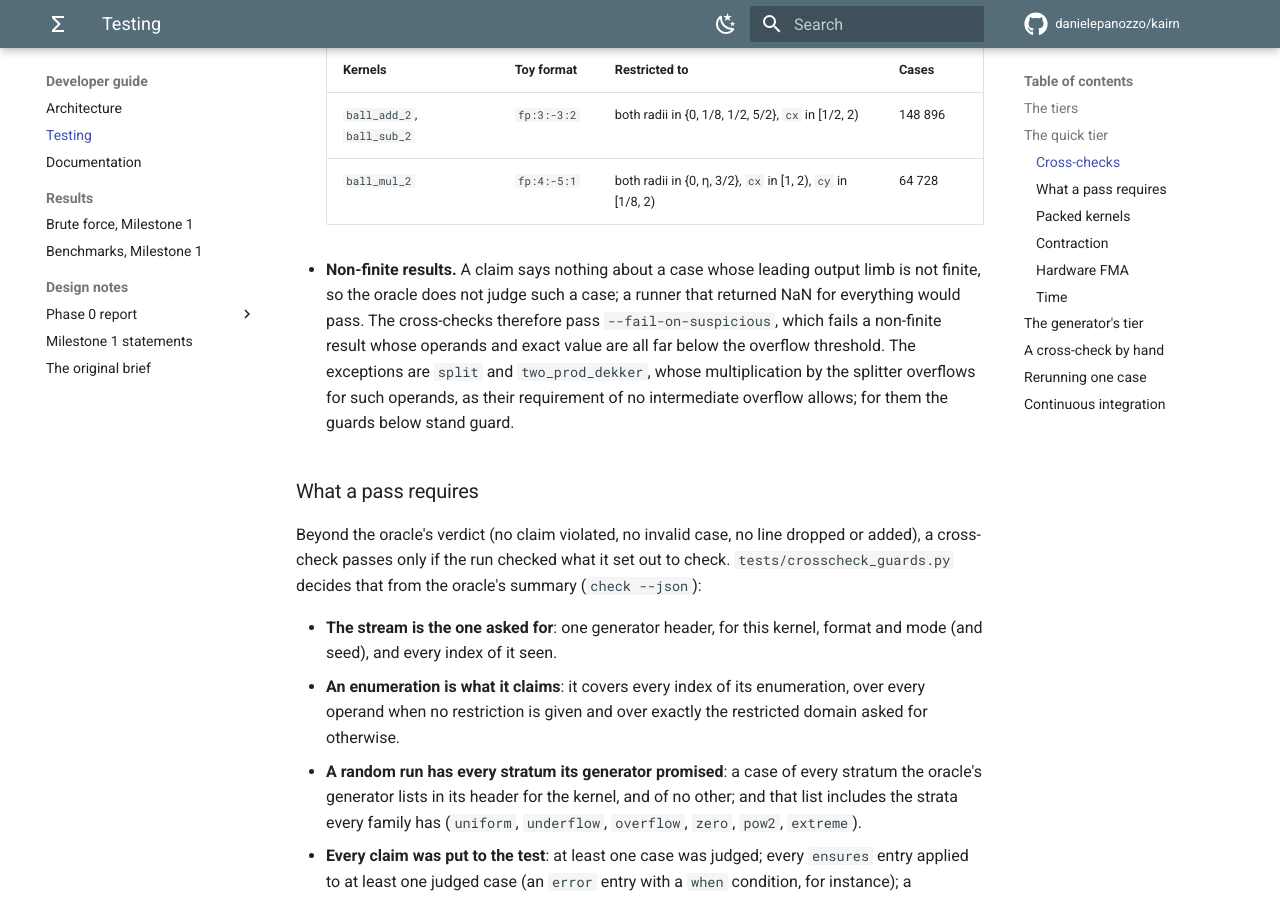
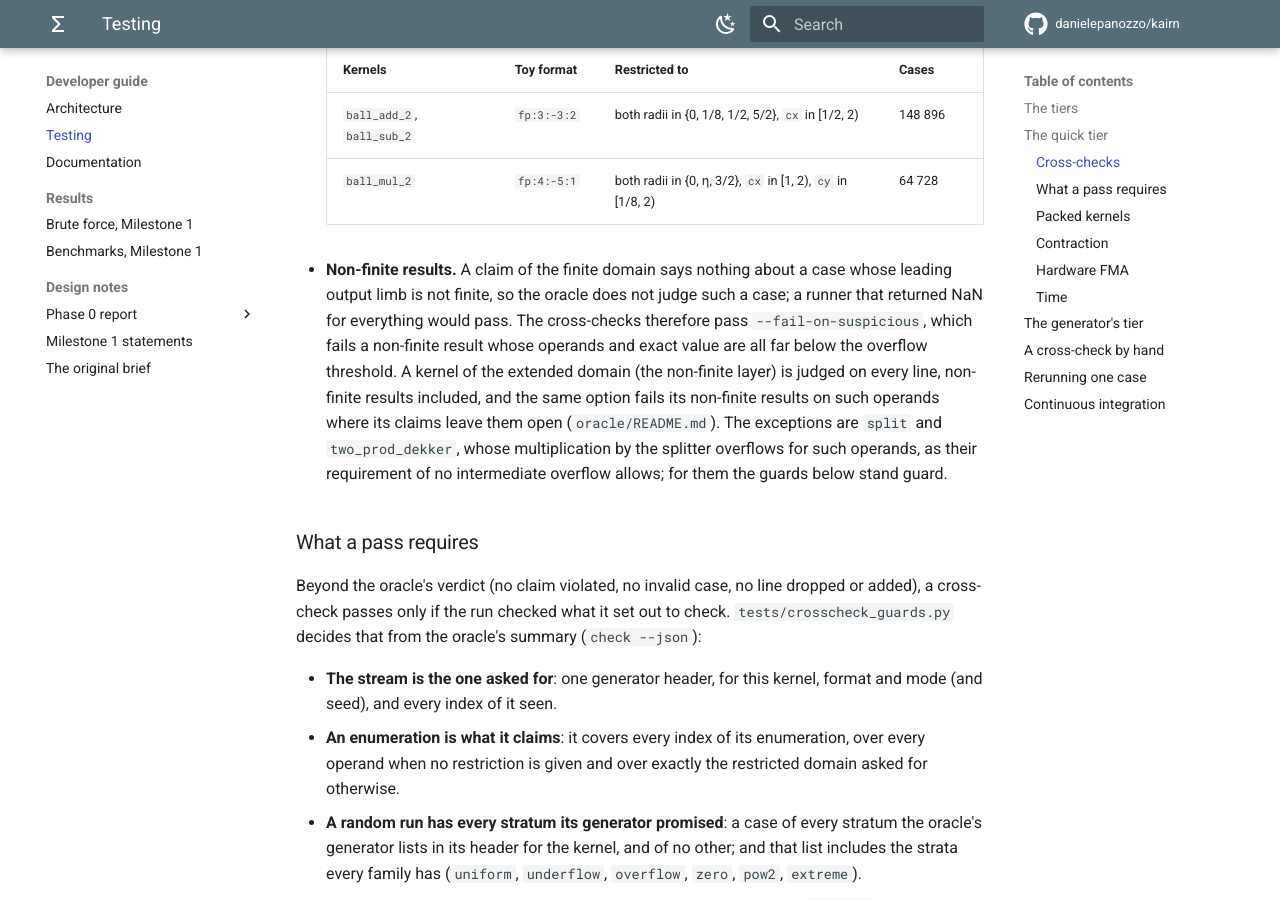
Before and after one commit to danielepanozzo/kairn, an MkDocs documentation site: the page built from docs/developer/testing.md, in a window 1280 px wide and 900 px high, scrolled down 4458 px. Built offline with MkDocs 1.6.1 and Material for MkDocs 9.7.7, drawn with Linux system fonts in a browser that asks for light colours; comment, search, counter and statistics services are not loaded.

Commit message:
Testing: the extended domain is judged on every line
The paragraph on non-finite results described the finite domain only.

Co-Authored-By: Claude Opus 5.5 <noreply@anthropic.com>
Claude-Session: https://claude.ai/code/session_01ULwCxzT6Dhw9xUiTw8mJz1

```diff
--- a/docs/developer/testing.md
+++ b/docs/developer/testing.md
@@ -109,10 +109,13 @@ pass or fail; on failure it also prints the command that reruns one case (below)
     | `ball_add_2`, `ball_sub_2` | `fp:3:-3:2` | both radii in {0, 1/8, 1/2, 5/2}, `cx` in [1/2, 2) | 148 896 |
     | `ball_mul_2` | `fp:4:-5:1` | both radii in {0, η, 3/2}, `cx` in [1, 2), `cy` in [1/8, 2) | 64 728 |
 
-- **Non-finite results.** A claim says nothing about a case whose leading output limb is not
-  finite, so the oracle does not judge such a case; a runner that returned NaN for everything
-  would pass. The cross-checks therefore pass `--fail-on-suspicious`, which fails a non-finite
-  result whose operands and exact value are all far below the overflow threshold. The exceptions
+- **Non-finite results.** A claim of the finite domain says nothing about a case whose leading
+  output limb is not finite, so the oracle does not judge such a case; a runner that returned NaN
+  for everything would pass. The cross-checks therefore pass `--fail-on-suspicious`, which fails
+  a non-finite result whose operands and exact value are all far below the overflow threshold.
+  A kernel of the extended domain (the non-finite layer) is judged on every line, non-finite
+  results included, and the same option fails its non-finite results on such operands where its
+  claims leave them open (`oracle/README.md`). The exceptions
   are `split` and `two_prod_dekker`, whose multiplication by the splitter overflows for such
   operands, as their requirement of no intermediate overflow allows; for them the guards below
   stand guard.
```
